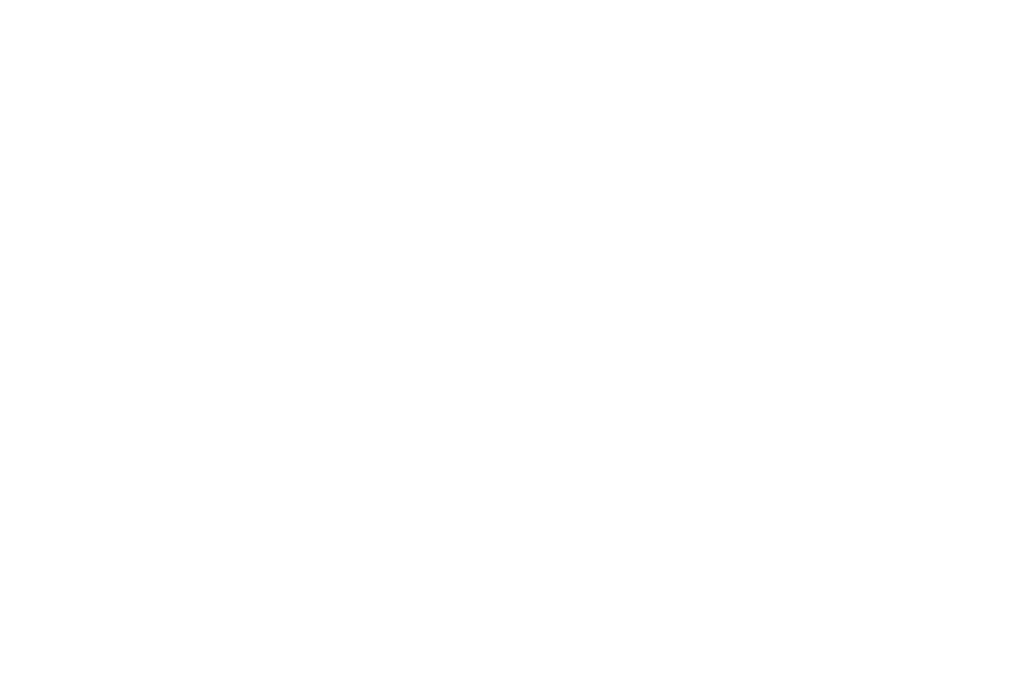
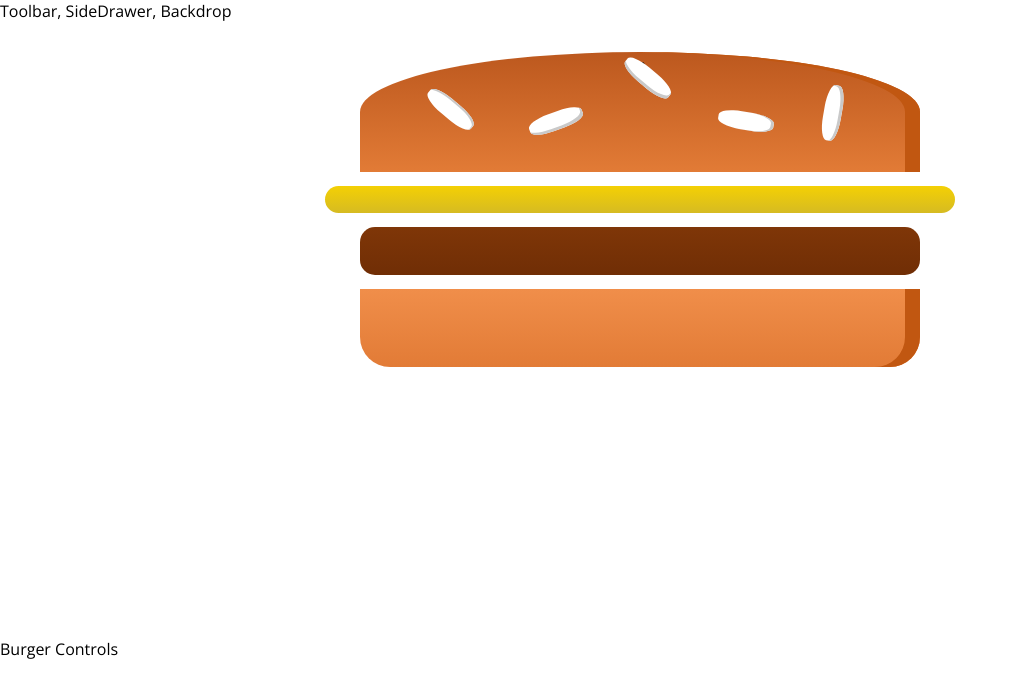
Before and after one commit to joshlee-pdx/burger-builder, a React app: page / in a window 1280 px wide. Shown: the top 698 px of the page, without its empty margins (0-1018 px from the left). Built offline with nearby package versions, Linux system fonts and the light colour scheme.

Commit message:
added foundation for burger building
hardcoded drawn burger

```diff
--- a/package.json
+++ b/package.json
@@ -31,6 +31,7 @@
     "postcss-flexbugs-fixes": "3.2.0",
     "postcss-loader": "2.0.8",
     "promise": "8.0.1",
+    "prop-types": "^15.7.2",
     "raf": "3.4.0",
     "react": "^17.0.1",
     "react-dev-utils": "^5.0.2",
--- a/src/App.js
+++ b/src/App.js
@@ -1,10 +1,15 @@
 import React, { Component } from 'react';
+
+import Layout from './components/Layout/Layout';
+import BurgerBuilder from './containers/BurgerBuilder/BurgerBuilder';
 
 class App extends Component {
   render() {
     return (
       <div>
-
+        <Layout>
+          <BurgerBuilder />
+        </Layout>
       </div>
     );
   }
--- /dev/null
+++ b/src/components/Burger/Burger.css
@@ -0,0 +1,30 @@
+.Burger{
+  width: 100%;
+  margin: auto;
+  height: 250px;
+  overflow: scroll;
+  text-align: center;
+  font-weight: bold;
+  font-size: 1.2rem;
+}
+
+@media (min-width: 500px) and (min-height: 400px){
+  .Burger{
+    width: 350px;
+    height: 300px;
+  }
+}
+
+@media (min-width: 500px) and (min-height: 401px){
+  .Burger{
+    width: 450px;
+    height: 400px;
+  }
+}
+
+@media (min-width: 1000px) and (min-height: 700px){
+  .Burger{
+    width: 700px;
+    height: 600px;
+  }
+}
--- /dev/null
+++ b/src/components/Burger/Burger.js
@@ -0,0 +1,17 @@
+import React from 'react';
+
+import classes from './Burger.css';
+import BurgerIngredient from './BurgerIngredient/BurgerIngredient';
+
+const burger = (props) => {
+  return(
+    <div className={classes.Burger}>
+      <BurgerIngredient type="bread-top"/>
+      <BurgerIngredient type="cheese"/>
+      <BurgerIngredient type="meat"/>
+      <BurgerIngredient type="bread-bottom"/>
+    </div>
+  );
+};
+
+export default burger;
--- /dev/null
+++ b/src/components/Burger/BurgerIngredient/BurgerIngredient.css
@@ -0,0 +1,113 @@
+.BreadBottom {
+  height: 13%;
+  width: 80%;
+  background: linear-gradient(#F08E4A, #e27b36);
+  border-radius: 0 0 30px 30px;
+  box-shadow: inset -15px 0 #c15711;
+  margin: 2% auto;
+}
+
+.BreadTop {
+  height: 20%;
+  width: 80%;
+  background: linear-gradient(#bc581e, #e27b36);
+  border-radius: 50% 50% 0 0;
+  box-shadow: inset -15px 0 #c15711;
+  margin: 2% auto;
+  position: relative;
+}
+
+.Seeds1 {
+  width: 10%;
+  height: 15%;
+  position: absolute;
+  background-color: white;
+  left: 30%;
+  top: 50%;
+  border-radius: 40%;
+  transform: rotate(-20deg);
+  box-shadow: inset -2px -3px #c9c9c9;
+}
+
+.Seeds1:after {
+  content: "";
+  width: 100%;
+  height: 100%;
+  position: absolute;
+  background-color: white;
+  left: -170%;
+  top: -260%;
+  border-radius: 40%;
+  transform: rotate(60deg);
+  box-shadow: inset -1px 2px #c9c9c9;
+}
+
+.Seeds1:before {
+  content: "";
+  width: 100%;
+  height: 100%;
+  position: absolute;
+  background-color: white;
+  left: 180%;
+  top: -50%;
+  border-radius: 40%;
+  transform: rotate(60deg);
+  box-shadow: inset -1px -3px #c9c9c9;
+}
+
+.Seeds2 {
+  width: 10%;
+  height: 15%;
+  position: absolute;
+  background-color: white;
+  left: 64%;
+  top: 50%;
+  border-radius: 40%;
+  transform: rotate(10deg);
+  box-shadow: inset -3px 0 #c9c9c9;
+}
+
+.Seeds2:before {
+  content: "";
+  width: 100%;
+  height: 100%;
+  position: absolute;
+  background-color: white;
+  left: 150%;
+  top: -130%;
+  border-radius: 40%;
+  transform: rotate(90deg);
+  box-shadow: inset 1px 3px #c9c9c9;
+}
+
+
+.Meat {
+  width: 80%;
+  height: 8%;
+  background: linear-gradient(#7f3608, #702e05);
+  margin: 2% auto;
+  border-radius: 15px;
+}
+
+.Cheese {
+  width: 90%;
+  height: 4.5%;
+  margin: 2% auto;
+  background: linear-gradient(#f4d004, #d6bb22);
+  border-radius: 20px;
+}
+
+.Lettuce {
+  width: 85%;
+  height: 7%;
+  margin: 2% auto;
+  background: linear-gradient(#228c1d, #91ce50);
+  border-radius: 20px;
+}
+
+.Bacon {
+  width: 80%;
+  height: 3%;
+  background: linear-gradient(#bf3813, #c45e38);
+  margin: 2% auto;
+}
--- /dev/null
+++ b/src/components/Burger/BurgerIngredient/BurgerIngredient.js
@@ -0,0 +1,61 @@
+/*
+  Responsible for drawing and displaying the burger
+*/
+import React, { Component } from 'react';
+import PropTypes from 'prop-types';
+
+import classes from './BurgerIngredient.css';
+
+/* TO DO:
+Possibly add onions, chicken, salmon?, different cheese types as toppings
+change meat to beef
+*/
+
+class BurgerIngredient extends Component {
+  render() {
+    let ingredient = null;
+
+    switch(this.props.type){
+      case ('bread-bottom'):
+        ingredient = <div className={classes.BreadBottom}></div>;
+        break;
+
+      case ('bread-top'):
+        ingredient = <div className={classes.BreadTop}>
+          <div className={classes.Seeds1}></div>;
+          <div className={classes.Seeds2}></div>;
+        </div>;
+        break;
+
+      case ('meat'):
+        ingredient = <div className={classes.Meat}>
+        </div>;
+        break;
+
+      case ('cheese'):
+        ingredient = <div className={classes.Cheese}>
+        </div>;
+        break;
+
+      case ('lettuce'):
+        ingredient = <div className={classes.Lettuce}>
+        </div>;
+        break;
+
+      case ('bacon'):
+          ingredient = <div className={classes.Bacon}>
+          </div>;
+          break;
+      default:
+        ingredient = null;
+    }
+
+    return ingredient;
+  }
+};
+
+BurgerIngredient.propTypes = {
+  type: PropTypes.string.isRequired
+};
+
+export default BurgerIngredient;
--- /dev/null
+++ b/src/components/Layout/Layout.css
@@ -0,0 +1,3 @@
+.Content{
+  margin-top: 16px;
+}
--- /dev/null
+++ b/src/components/Layout/Layout.js
@@ -0,0 +1,20 @@
+/*
+  Layout component essentially acts as a wrapper used for implementing the toolbar
+  and the burger builder
+*/
+
+import React from 'react';
+
+import Aux from '../../hoc/Auxiliary';
+import classes from './Layout.css';
+
+const layout = ( props ) => (
+  <Aux>
+    <div>Toolbar, SideDrawer, Backdrop</div>
+    <main className={classes.Content}>
+      {props.children}
+    </main>
+  </Aux>
+);
+
+export default layout;
--- /dev/null
+++ b/src/containers/BurgerBuilder/BurgerBuilder.js
@@ -0,0 +1,21 @@
+/*
+  Manages the state for building burgers allowing to add items to burger and display the burger
+*/
+
+import React, { Component } from 'react';
+
+import Aux from '../../hoc/Auxiliary';
+import Burger from '../../components/Burger/Burger';
+
+class BurgerBuilder extends Component{
+  render(){
+    return (
+      <Aux>
+        <Burger />
+        <div>Burger Controls</div>
+      </Aux>
+    );
+  }
+};
+
+export default BurgerBuilder;
--- /dev/null
+++ b/src/hoc/Auxiliary.js
@@ -0,0 +1,7 @@
+/*
+  Aux is a higher order component used to wrap and output components
+*/
+
+const aux = (props) => props.children;
+
+export default aux;
--- a/src/index.css
+++ b/src/index.css
@@ -1,5 +1,5 @@
 body {
   margin: 0;
   padding: 0;
-  font-family: sans-serif;
+  font-family: "Open Sans", sans-serif;
 }
```
